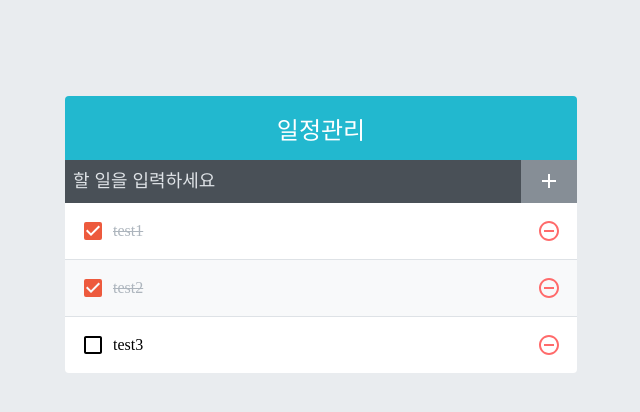
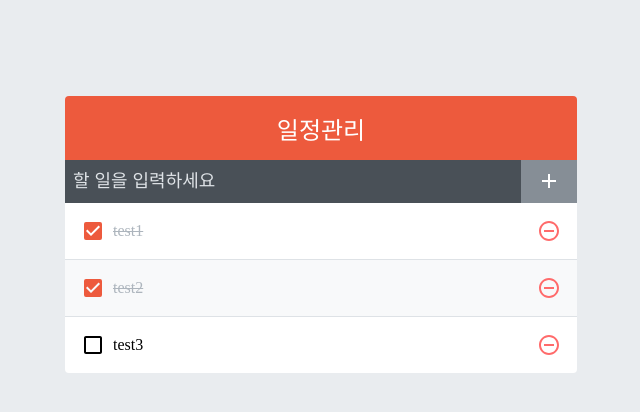
Before and after one commit to Saseungwon/React-TodoApp, a React (Create React App) app: page / in a window 1280 px wide. Shown: the top 412 px of the page, without its empty margins (319-959 px from the left). Built offline with nearby package versions, Linux system fonts and the light colour scheme.

Commit message:
template

```diff
--- a/src/components/TodoTemplate.scss
+++ b/src/components/TodoTemplate.scss
@@ -7,7 +7,7 @@
   overflow: hidden;
 
   .app-title {
-    background: #22b8cf;
+    background: #ed5a3d;
     color: white;
     height: 4rem;
     font-size: 1.5rem;
```
